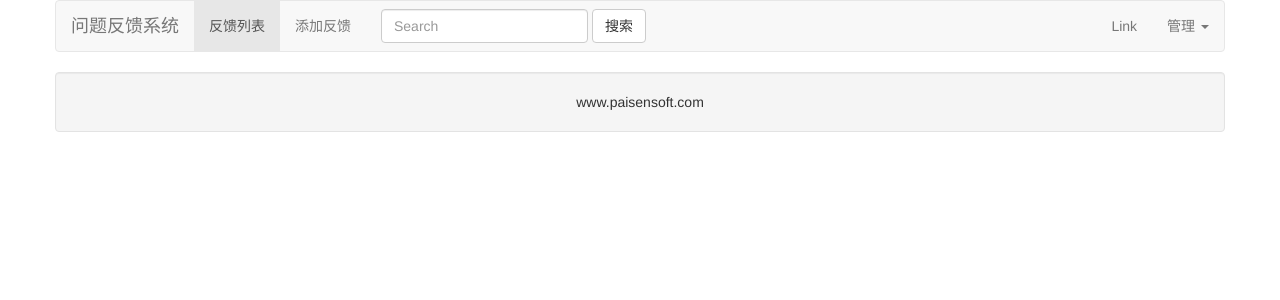
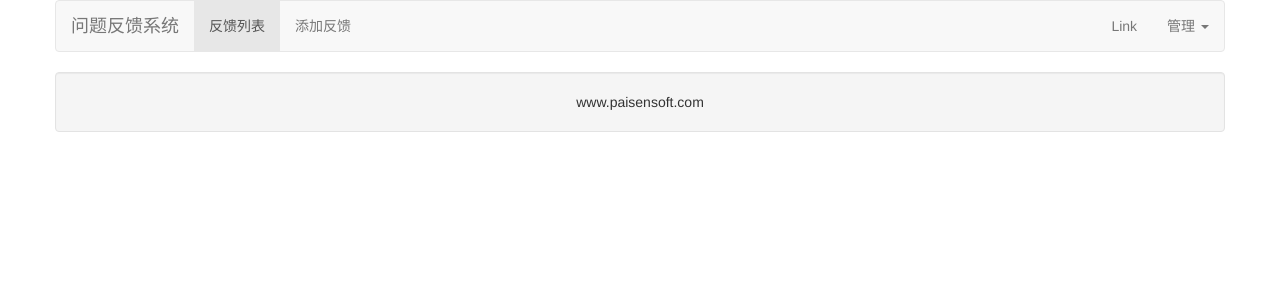
Before and after one commit to haojieorg/feedback, a Flask app: template templates/base.html in a window 1280 px wide. Shown: the top 300 px of the page. Run offline with Flask 2, Linux system fonts and the light colour scheme; the template is opened without the code that fills it, so the values that code supplies are empty; parts of the project's set-up code (start-up, migrations or seed data) failed here and were passed over; some libraries are stand-ins or nearby versions.

Commit message:
加导航链接

```diff
--- a/templates/base.html
+++ b/templates/base.html
@@ -29,15 +29,10 @@
             <!-- Collect the nav links, forms, and other content for toggling -->
             <div class="collapse navbar-collapse navbar-ex1-collapse">
                 <ul class="nav navbar-nav">
-                    <li class="active"><a href="#">反馈列表</a></li>
-                    <li><a href="#">添加反馈</a></li>
+                    <li class="active"><a href="{{ url_for('admin.emplist') }}">反馈列表</a></li>
+                    <li><a href="{{ url_for('admin.post') }}">添加反馈</a></li>
                 </ul>
-                <form class="navbar-form navbar-left" role="search">
-                    <div class="form-group">
-                        <input type="text" class="form-control" placeholder="Search">
-                    </div>
-                    <button type="submit" class="btn btn-default">搜索</button>
-                </form>
+
                 <ul class="nav navbar-nav navbar-right">
                     <li><a href="#">Link</a></li>
                     <li class="dropdown">
```
